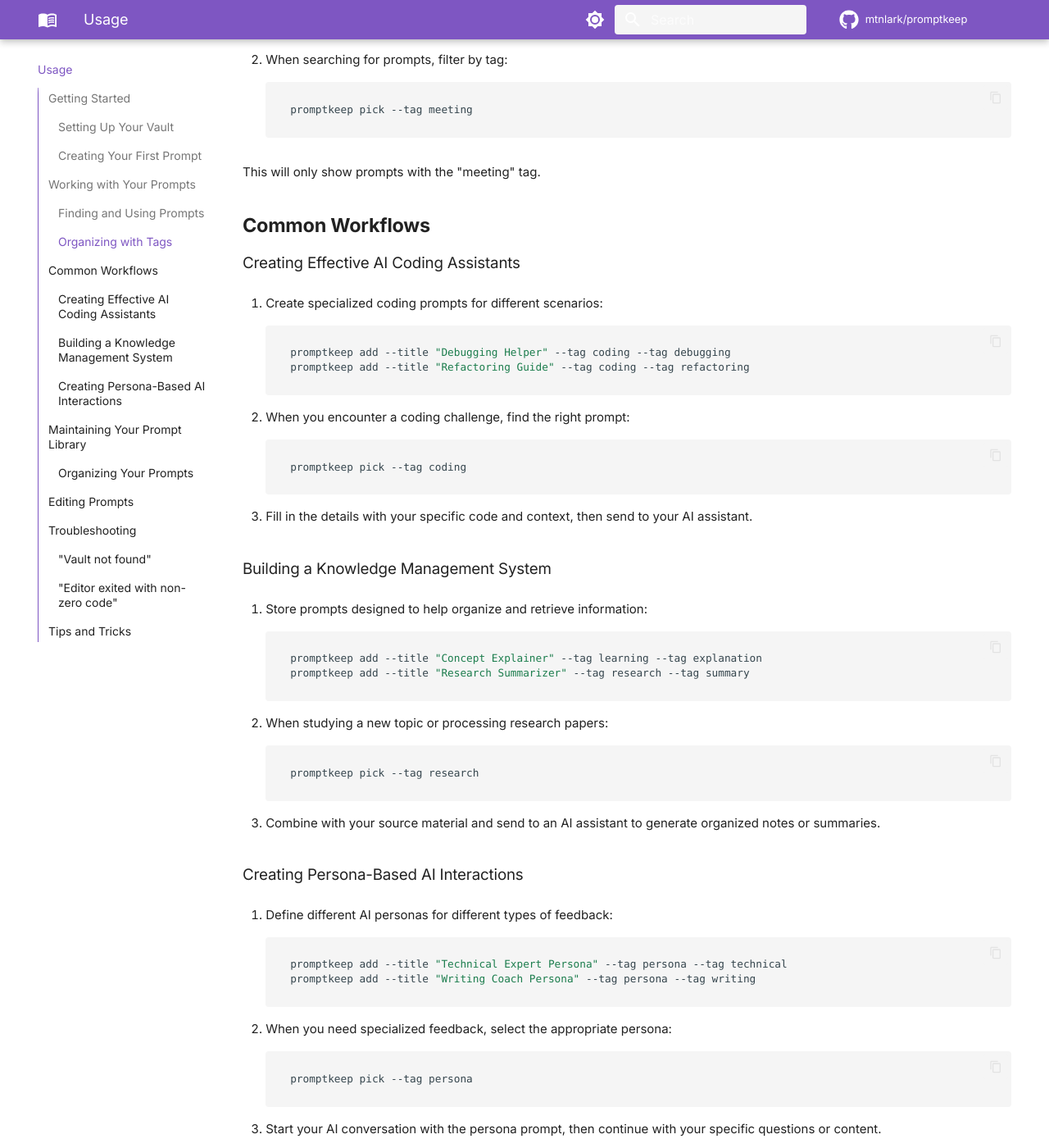
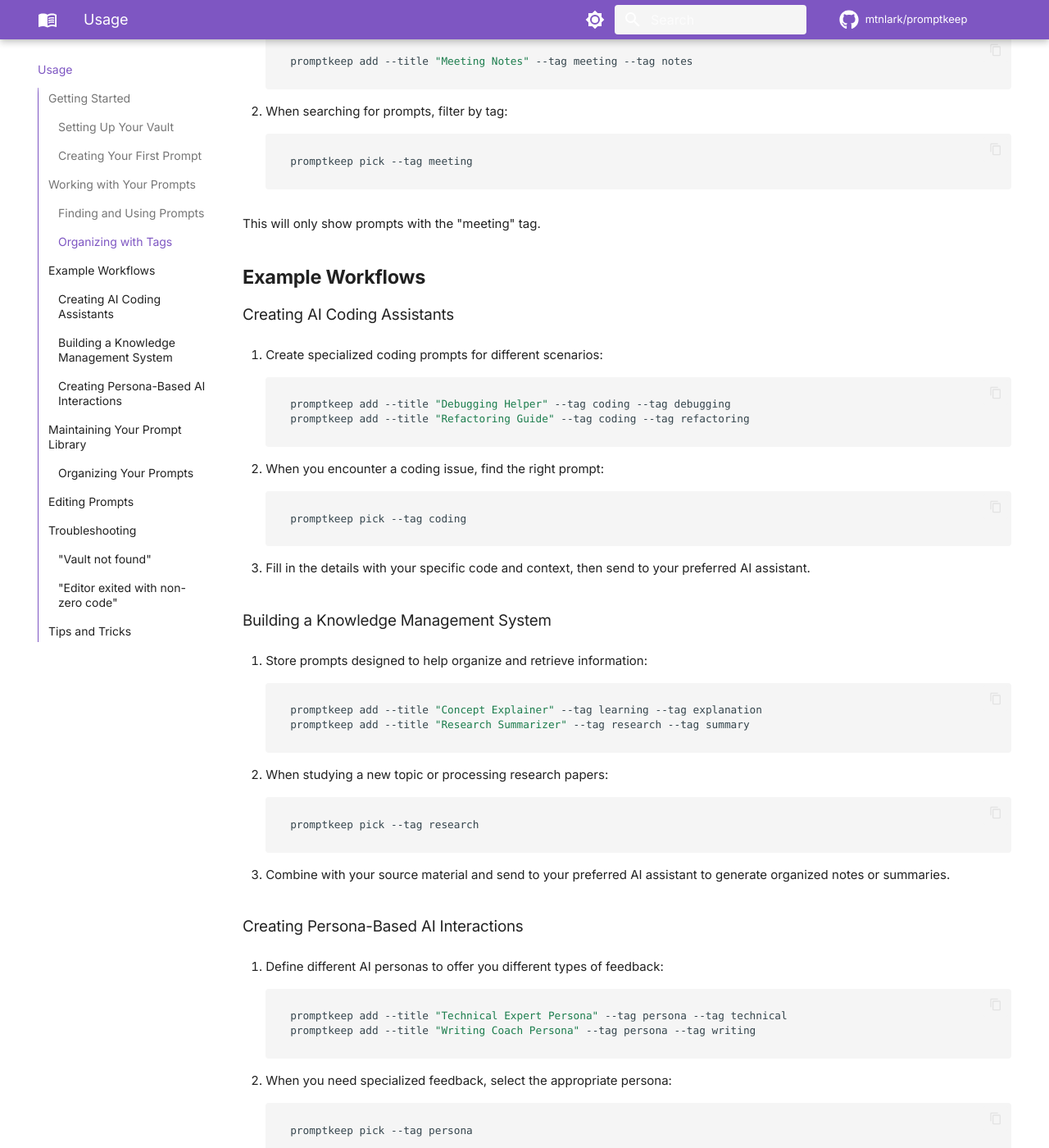
Before and after one commit to mtnlark/promptkeep, an MkDocs documentation site: the page built from docs/usage.md, in a window 1280 px wide and 1400 px high, scrolled down 2390 px. Shown: the whole window at 82% size. Built offline with MkDocs 1.6.1 and Material for MkDocs 9.7.7, drawn with Linux system fonts in a browser that asks for light colours; comment, search, counter and statistics services are not loaded; the version menu is left out; some of the changed text lies outside the part shown.

````diff
--- a/docs/usage.md
+++ b/docs/usage.md
@@ -32,6 +32,8 @@ If you want to keep your vault somewhere else, specify the path:
 promptkeep init ~/Documents/MyPrompts
 ```
 
+Once you do this, PromptKeep will remember that this is your stored prompts directory; you don't need to create another vault unless you want to override an existing vault or store certain prompts in separate vaults.
+
 ### Creating Your First Prompt
 
 Now that you have a vault, let's add your first prompt:
@@ -41,7 +43,7 @@ Now that you have a vault, let's add your first prompt:
    promptkeep add
    ```
 
-2. You'll be prompted for information:
+2. You'll be asked to add a title, description, and tags (the latter two are optional):
    ```
    Enter a title for your prompt: Email Response Template
    Enter a description (optional): Professional response for client emails
@@ -116,9 +118,9 @@ Tags make it easier to organize and find your prompts:
 
 This will only show prompts with the "meeting" tag.
 
-## Common Workflows
+## Example Workflows
 
-### Creating Effective AI Coding Assistants
+### Creating AI Coding Assistants
 
 1. Create specialized coding prompts for different scenarios:
    ```bash
@@ -126,12 +128,12 @@ This will only show prompts with the "meeting" tag.
    promptkeep add --title "Refactoring Guide" --tag coding --tag refactoring
    ```
 
-2. When you encounter a coding challenge, find the right prompt:
+2. When you encounter a coding issue, find the right prompt:
    ```bash
    promptkeep pick --tag coding
    ```
 
-3. Fill in the details with your specific code and context, then send to your AI assistant.
+3. Fill in the details with your specific code and context, then send to your preferred AI assistant.
 
 ### Building a Knowledge Management System
 
@@ -146,11 +148,11 @@ This will only show prompts with the "meeting" tag.
    promptkeep pick --tag research
    ```
 
-3. Combine with your source material and send to an AI assistant to generate organized notes or summaries.
+3. Combine with your source material and send to your preferred AI assistant to generate organized notes or summaries.
 
 ### Creating Persona-Based AI Interactions
 
-1. Define different AI personas for different types of feedback:
+1. Define different AI personas to offer you different types of feedback:
    ```bash
    promptkeep add --title "Technical Expert Persona" --tag persona --tag technical
    promptkeep add --title "Writing Coach Persona" --tag persona --tag writing
````
Also changed, not shown: other parts of docs/usage.md (+3 -3 lines), docs/index.md (+8 -3 lines), docs/reference.md (+9 -9 lines), docs/stylesheets/extra.css (+8 -9 lines).
